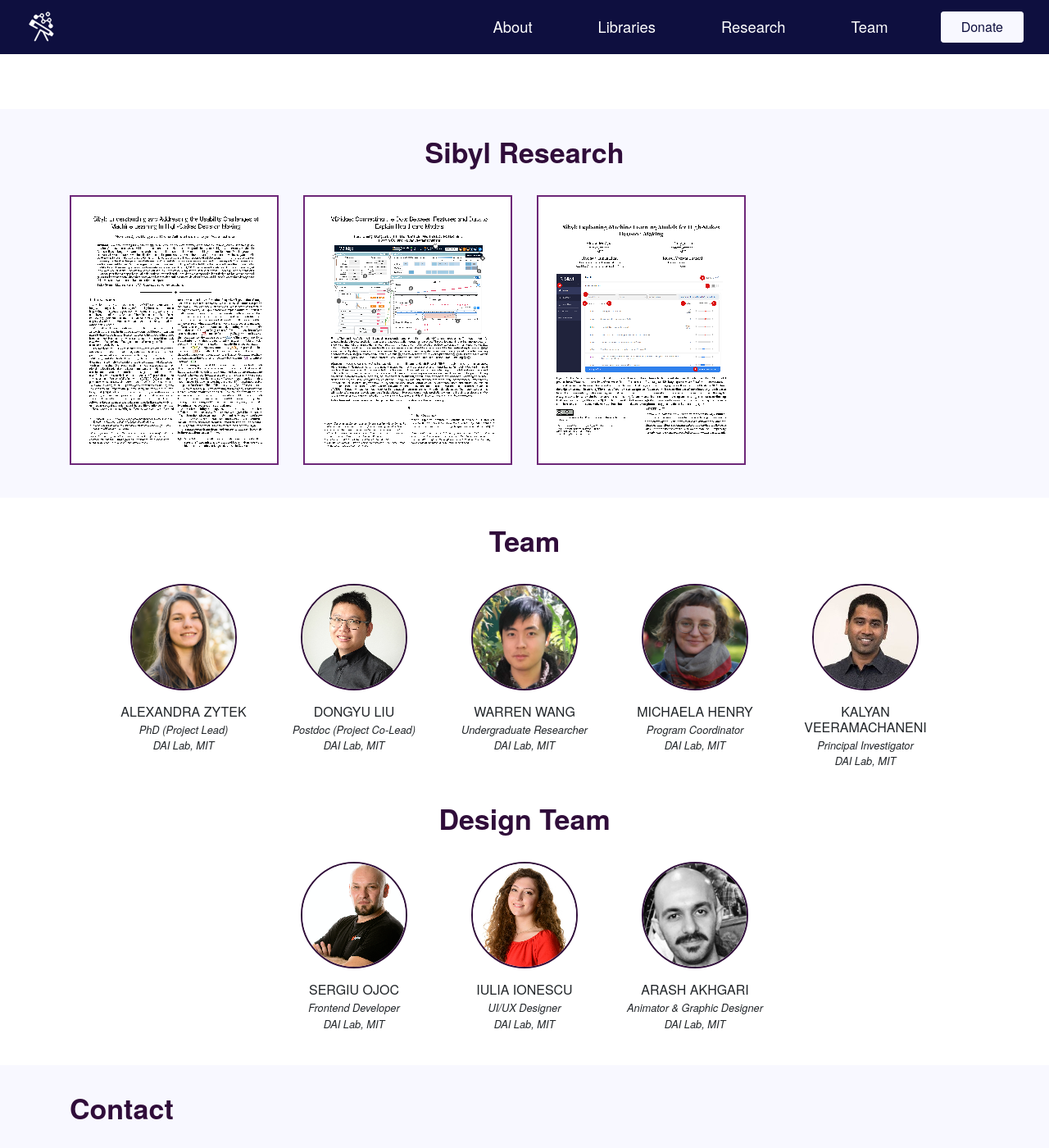
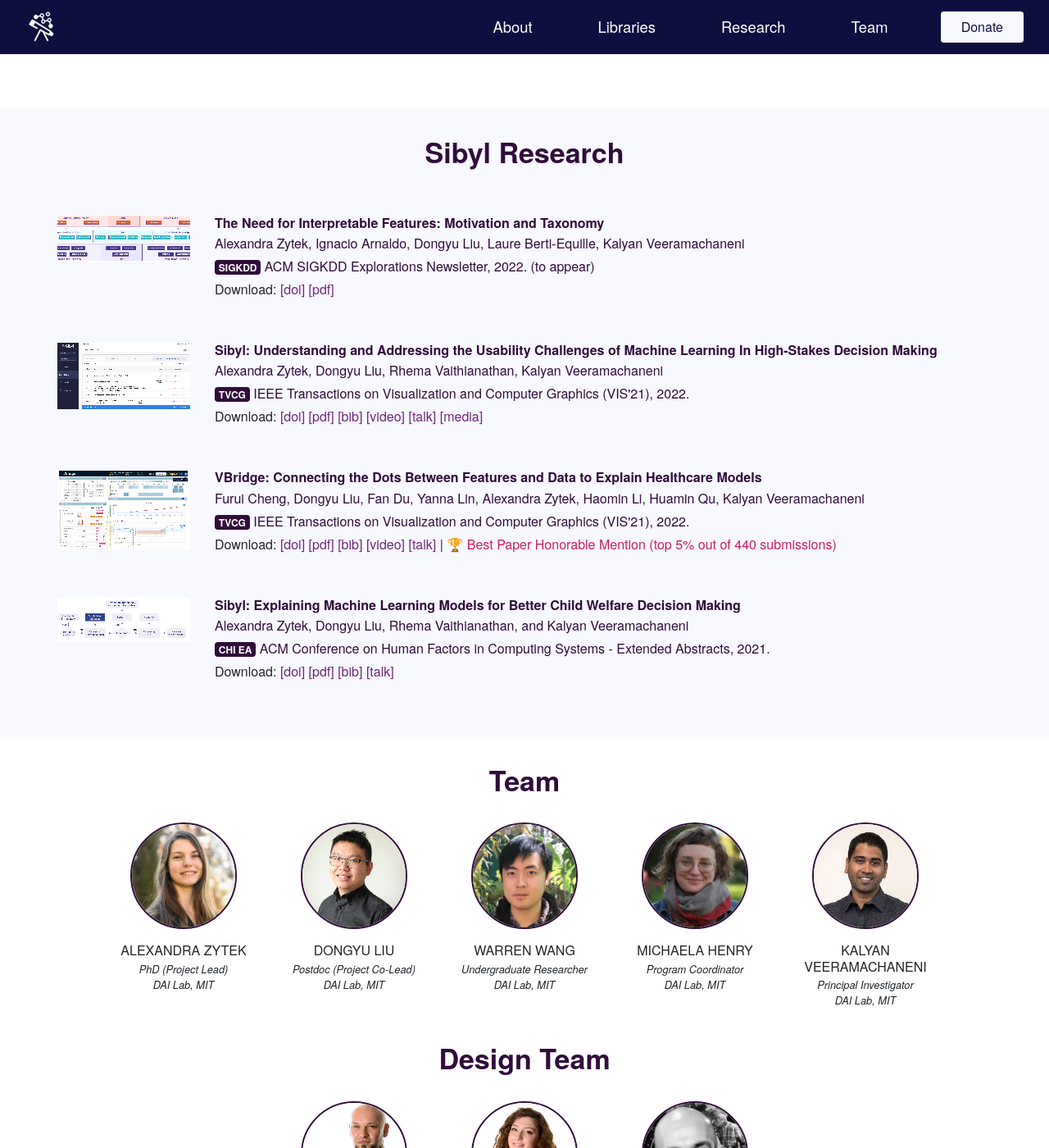
Before and after one commit to sibyl-dev/sibyl-dev.github.io, a Jekyll site: the page built from index.html, in a window 1280 px wide and 1400 px high, scrolled down 2799 px. Shown: the whole window at 82% size. Built offline with Jekyll 4.4.1, drawn with Linux system fonts in a browser that asks for light colours; some web fonts are replaced; comment, search, counter and statistics services are not loaded.

Commit message:
update research

```diff
--- a/_config.yml
+++ b/_config.yml
@@ -6,6 +6,8 @@
   Sibyl
 # baseurl:  # the subpath of your site, e.g. /blog/
 url: "https://sibyl-ml.dev" # the base hostname & protocol for your site
+# url: "http://localhost:3000" # the base hostname & protocol for your site
+
 twitter_username: jekyllrb
 github_username:  jekyll
 
--- /dev/null
+++ b/_data/publications.yaml
@@ -0,0 +1,71 @@
+- title: >-
+    The Need for Interpretable Features: Motivation and Taxonomy
+  subtitle: >-
+    Alexandra Zytek, Ignacio Arnaldo, Dongyu Liu, Laure Berti-Equille, Kalyan Veeramachaneni
+  tag: SIGKDD
+  tag_text: ACM SIGKDD Explorations Newsletter, 2022. (to appear)
+  image: /images/publications/2022_featurespace_sigkdd.png
+  links:
+    - name: "doi"
+      url: "https://doi.org/10.48550/arXiv.2202.11748"
+    - name: "pdf"
+      url: "https://arxiv.org/pdf/2202.11748.pdf"
+- title: >-
+    Sibyl: Understanding and Addressing the Usability Challenges of Machine Learning In High-Stakes Decision Making
+  subtitle: >-
+    Alexandra Zytek, Dongyu Liu, Rhema Vaithianathan, Kalyan Veeramachaneni
+  tag: TVCG
+  tag_text: IEEE Transactions on Visualization and Computer Graphics (VIS'21), 2022.
+  image: /images/publications/2021_sibyl_vis.png
+  links:
+    - name: "doi"
+      url: "https://doi.org/10.1109/TVCG.2021.3114864"
+    - name: "pdf"
+      url: "http://dongyu.tech/resource/paper/2021_sibyl_vis.pdf"
+    - name: "bib"
+      url: "http://dongyu.tech/resource/bib/2021_sibyl_vis.html"
+    - name: "video"
+      url: "https://dai.lids.mit.edu/wp-content/uploads/2022/04/2021_sibyl_vis.mp4"
+    - name: "talk"
+      url: "https://www.youtube.com/watch?v=rSXsxE2FCMM"
+    - name: "media"
+      url: "https://news.mit.edu/2021/machine-learning-high-stakes-1028"
+
+- title: >-
+    VBridge: Connecting the Dots Between Features and Data to Explain Healthcare Models
+  subtitle: >-
+    Furui Cheng, Dongyu Liu, Fan Du, Yanna Lin, Alexandra Zytek, Haomin Li, Huamin Qu, Kalyan Veeramachaneni
+  tag: TVCG
+  tag_text: IEEE Transactions on Visualization and Computer Graphics (VIS'21), 2022.
+  image: /images/publications/2021_vbridge_vis.png
+  cta_text: Best Paper Honorable Mention (top 5% out of 440 submissions)
+  cta_url: "http://ieeevis.org/year/2021/info/awards/best-paper-awards"
+  links:
+    - name: "doi"
+      url: "https://doi.org/10.1109/TVCG.2021.3114836"
+    - name: "pdf"
+      url: "http://dongyu.tech/resource/paper/2021_vbridge_vis.pdf"
+    - name: "bib"
+      url: "http://dongyu.tech/resource/bib/2021_vbridge_vis.html"
+    - name: "video"
+      url: "https://www.youtube.com/watch?v=V7kfbnuBqFI"
+    - name: "talk"
+      url: "https://www.youtube.com/watch?v=kYIk-enkxNk"
+
+- title: >-
+    Sibyl: Explaining Machine Learning Models for Better Child Welfare Decision Making
+  subtitle: >-
+    Alexandra Zytek, Dongyu Liu, Rhema Vaithianathan, and Kalyan Veeramachaneni
+  tag: CHI EA
+  tag_text: ACM Conference on Human Factors in Computing Systems - Extended Abstracts, 2021.
+  image: /images/publications/2021_sibyl_chilbw.png
+  cta_url: "http://ieeevis.org/year/2021/info/awards/best-paper-awards"
+  links:
+    - name: "doi"
+      url: "https://doi.org/10.1145/3411763.3451743"
+    - name: "pdf"
+      url: "https://dl.acm.org/doi/pdf/10.1145/3411763.3451743"
+    - name: "bib"
+      url: "http://dongyu.tech/resource/bib/2021_sibyl_chilbw.html"
+    - name: "talk"
+      url: "https://www.youtube.com/watch?v=nOwGFCyQOWg"
--- a/_includes/papers.html
+++ b/_includes/papers.html
@@ -4,14 +4,34 @@
 <div class="container">
   {% include heading.html classname="text-center" title="Sibyl Research" %}
   <div class="row justify-content-start my-4">
-    {% for item in site.data.papers %}
-      {% if item.image != null %}
-      <div class="col-lg-3 col-sm-6 mb-4 mb-lg-0">
-        <a class="outer is-paper d-block hover-opacity" href="{{ item.url }}" target="_blank">
-          <img src="/images/papers/{{ item.image }}" alt="{{ item.name }}" class="inner d-block paper obj-cover">
-        </a>
+    {% for item in site.data.publications %}
+      <div class="row justify-content-center my-5 my-md-4">
+        <div class="col-9 col-md-auto" style="width: 12rem;">
+          <div class="bg-white">
+            <img class="mx-auto d-block w-100 mb-3 mb-lg-0"
+              src="{{ item.image }}" alt="{{ item.title }}" />
+          </div>
+        </div>
+        <div class="col-md col-12">
+          <p class="font-weight-bold h6 text-secondary mb-1">{{ item.title }}</p>
+          <p class="text-secondary mb-1">{{ item.subtitle }}</p>
+          <p class="text-secondary mb-1">
+            <span class="badge badge-secondary">
+              {{ item.tag }}
+            </span>
+            {{ item.tag_text }}</p>
+          <p class=" mb-1">
+            Download:
+            {% for link in item.links %}
+              <a href="{{ link.url }}" target="_blank">[{{ link.name }}]</a>
+            {% endfor %}
+            {% if item.cta_url != null and item.cta_text != null%}
+            | 🏆
+            <a href="{{ item.cta_url }}" target="_blank" class="text-warning">{{ item.cta_text }}</a>
+            {% endif %}
+          </p>
+        </div>
       </div>
-      {% endif %}
     {% endfor %}
   </div>
 </div>
```
Also changed, not shown: images/publications/2021_sibyl_chilbw.png (added), images/publications/2021_sibyl_vis.png (added), images/publications/2021_vbridge_vis.png (added), images/publications/2022_featurespace_sigkdd.png (added), images/publications/2022_pyreal_esec-fse.png (added).
